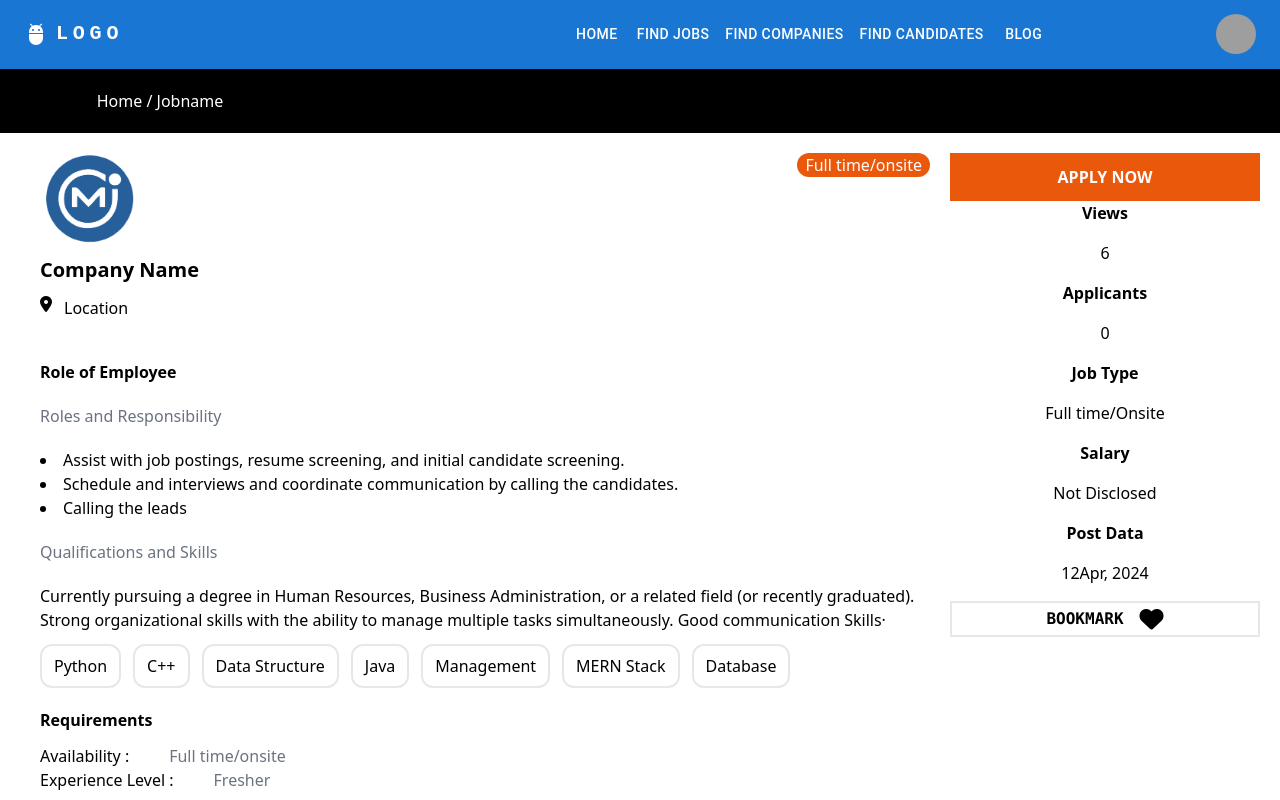
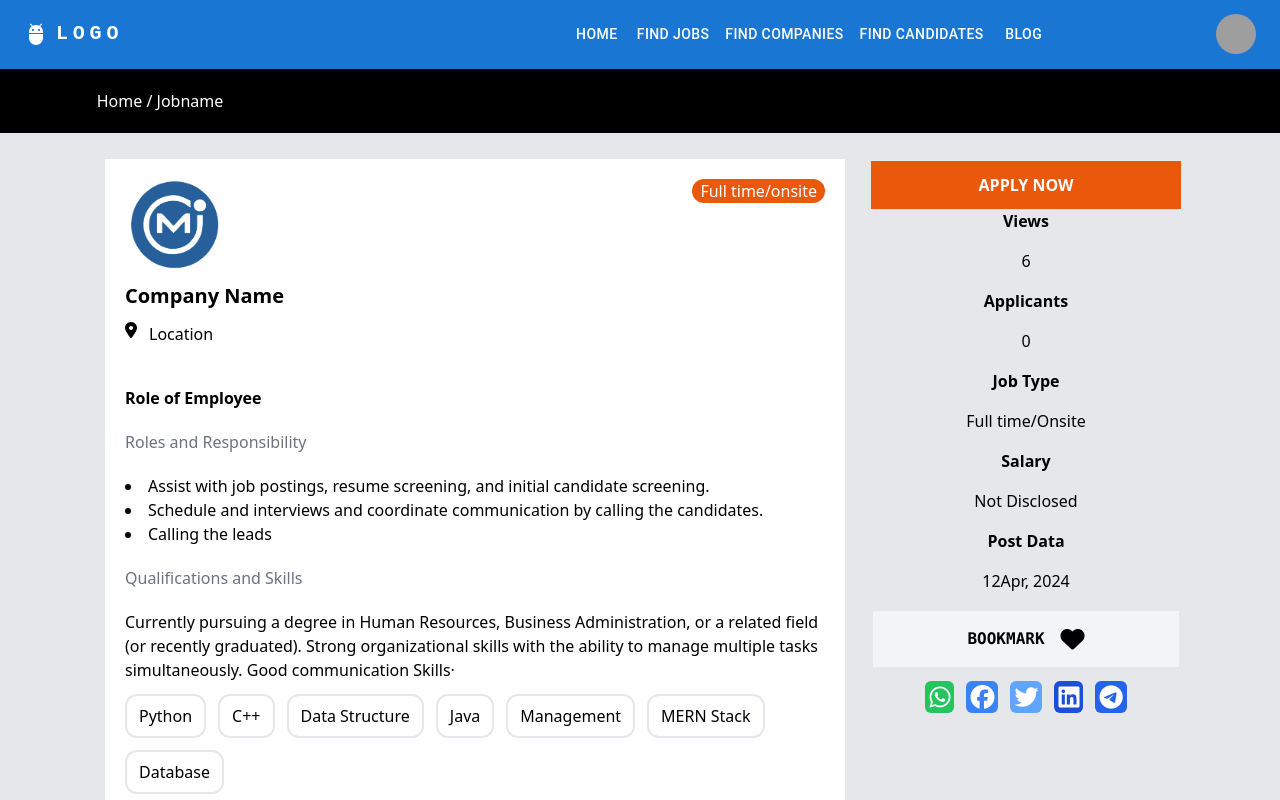
Before and after one commit to SinghLokesh02/Jobx-app, a React (Create React App) app: page /ViewJob in a window 1280 px wide. Shown: the top 800 px of the page. Built offline with nearby package versions, Linux system fonts and the light colour scheme; grey boxes are pictures that could not be loaded.

Commit message:
Added Logo of website and Make more smoother view page

```diff
--- a/src/components/ViewJob/ViewJob.js
+++ b/src/components/ViewJob/ViewJob.js
@@ -7,16 +7,16 @@ import { MIRACLE } from "../../utils/constant";
 
 const ViewJob = () => {
   return (
-    <>
+    <div className="bg-gray-200">
       <Navbar />
-      <div className="bg-gray-100">
+      <div>
         <div className="text bg-black text-white">
           <h1 className="p-5 text-center md:w-1/4  w-1/2">Home / Jobname</h1>
         </div>
       </div>
 
-      <div className="main-content md:flex my-5 mx-5 flex-wrap md:flex-row flex-col ">
-        <div className="Job-description md:w-3/4 px-5 w-full">
+      <div className="main-content md:flex my-5 mx-5 flex-wrap md:flex-row flex-col justify-center gap-5">
+        <div className="Job-description md:w-3/5 px-5 w-full bg-white border-2 pt-5 m-1">
           <div className="head flex justify-between align-middle">
             <img src="./logo1.png" className="w-[100px]" alt="" />
             <p className="bg-orange-600 h-fit px-2 rounded-xl text-white">
@@ -81,7 +81,7 @@ const ViewJob = () => {
             </p>
           </div>
         </div>
-        <div className="apply-description md:w-1/4 w-full">
+        <div className="apply-description md:w-1/4 w-full pt-2 md:m-0 my-5">
           <Link
             to={"/ApplyJob"}
             className="bg-orange-600 p-3 text-white font-bold block"
@@ -102,11 +102,19 @@ const ViewJob = () => {
             <h1 className="font-semibold">Post Data</h1>
             <p className="py-4">12Apr, 2024</p>
 
-            <div className="box border-2 flex justify-center align-middle hover:bg-orange-600 hover:text-white">
-              <button className="mr-4 font-semibold font-mono">
+            <div className="box border-2 flex justify-center bg-gray-100 align-middle hover:bg-orange-600 hover:text-white py-3">
+              <button className="mr-4 font-semibold font-mono ">
                 BOOKMARK
               </button>
               <i className="fa-solid fa-heart text-2xl lg:text-xl xl:text-2xl "></i>
+            </div>
+
+            <div className="logo flex gap-3 justify-center my-3">
+            <i className="fa-brands fa-whatsapp text-2xl bg-green-500 text-white px-1 rounded-md"></i>
+            <i className="fa-brands fa-facebook text-2xl bg-blue-500 px-1 rounded-md text-white"></i>
+            <i className="fa-brands fa-twitter text-2xl bg-blue-400 text-white px-1 rounded-md"></i>
+            <i className="fa-brands fa-linkedin text-2xl bg-blue-700 text-white px-1 rounded-md"></i>
+            <i className="fa-brands fa-telegram text-2xl text-white px-1 rounded-md bg-blue-600"></i>
             </div>
           </div>
         </div>
@@ -118,7 +126,7 @@ const ViewJob = () => {
       </div>
 
       <Footer />
-    </>
+    </div>
   );
 };
 
```
